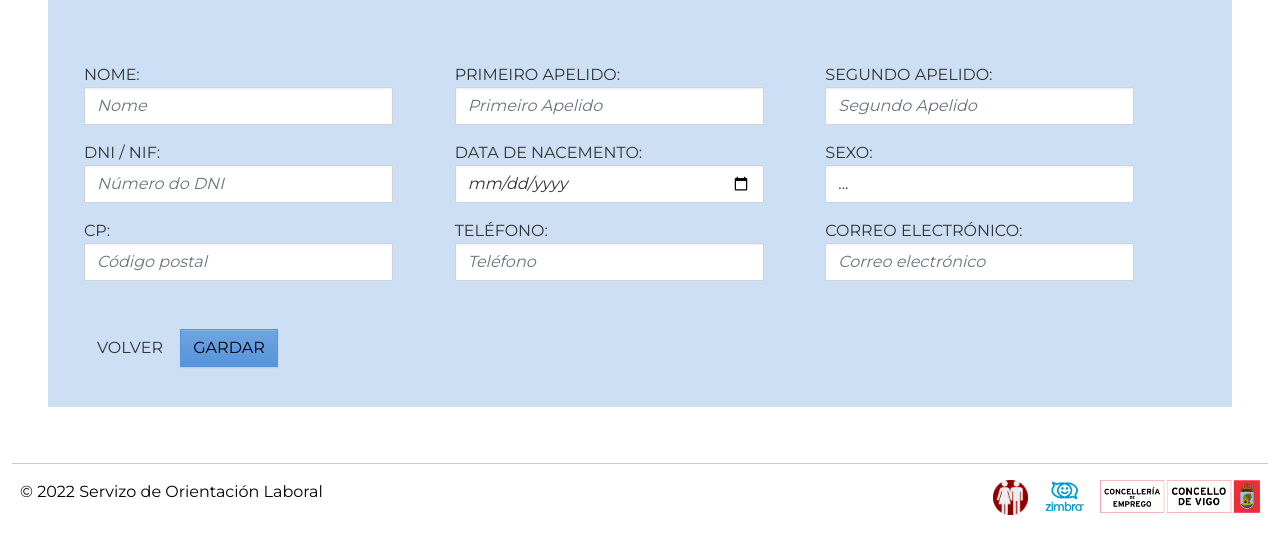
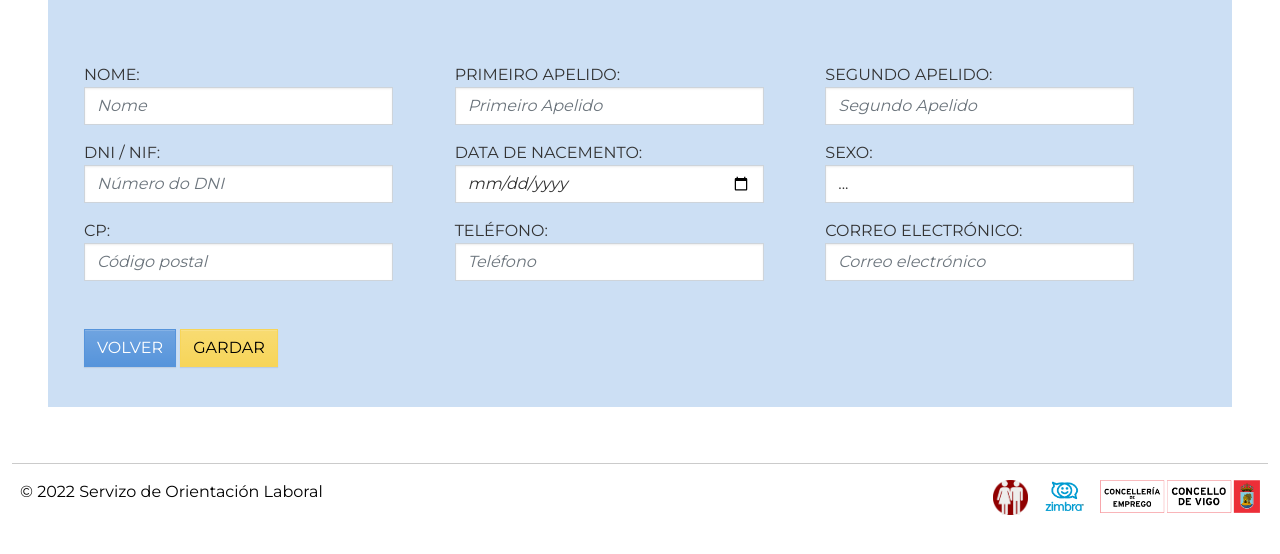
Before and after one commit to DavidSeo4/obra-2, a PHP site: page /persoas/nuevo.php in a window 1280 px wide. Shown: the part 198-752 px from the top of the page. Run offline with PHP 8.4, Linux system fonts and the light colour scheme; the visitor is signed in with stand-in values (Sample User, id 1); some libraries are stand-ins or nearby versions.

Commit message:
botones okay

```diff
--- a/citas/index.php
+++ b/citas/index.php
@@ -89,8 +89,8 @@ echo $buffer;
               </form>
             </div>
             <div class="modal-footer">
-              <button type="button" class="btn " data-bs-dismiss="modal">Pechar</button>
-              <button type="button" href="/citas/guardar.php" class="btn btn-primary">Gardar</button>
+              <button type="button" class="btn btn-primary text-success " data-bs-dismiss="modal">Pechar</button>
+              <button type="button" href="/citas/guardar.php" class="btn btn-secondary">Gardar</button>
             </div>
           </div>
         </div>
--- a/inc/header-out.php
+++ b/inc/header-out.php
@@ -4,7 +4,7 @@
 
 
     <div class="collapse navbar-collapse justify-content-md-center" id="navlogin">
-      <h1 id="solh1" class="text-white">Servizo de Orientación Laboral</h1>
+      <h1 id="solh1" class="text-white mt-4">Servizo de Orientación Laboral</h1>
     </div>
   </nav>
 </header>
--- a/login/login.php
+++ b/login/login.php
@@ -53,7 +53,7 @@ include_once '../inc/header-out.php';?>
                     <input type="checkbox" value="remember-me"> Recórdame
                 </label>
             </div>
-            <button class="w-100 btn btn-lg btn-primary text-success" type="submit">Iniciar</button>
+            <button class="w-100 btn btn-lg btn-secondary" type="submit">Iniciar</button>
 
         </form>
     </div>
--- a/persoas/nuevo.php
+++ b/persoas/nuevo.php
@@ -126,8 +126,8 @@ echo $buffer;
         </div>
         <div class="col-md-4">
           <div class="my-4">
-            <a href="index.php" class="btn btn-default">VOLVER</a>
-            <button type="submit" class="btn btn-primary">GARDAR</button>
+            <a href="index.php" class="btn btn-primary text-success">VOLVER</a>
+            <button type="submit" class="btn btn-secondary">GARDAR</button>
           </div>
         </div>
       </div>
@@ -262,8 +262,8 @@ echo $buffer;
       </div>
       <div class="col-md-4">
         <div class="my-4">
-          <a href="index.php" class="btn btn-default">VOLVER</a>
-          <button type="submit" class="btn btn-primary">GARDAR</button>
+        <a href="index.php" class="btn btn-primary text-success">VOLVER</a>
+            <button type="submit" class="btn btn-secondary">GARDAR</button>
         </div>
       </div>
       </form>
@@ -274,8 +274,8 @@ echo $buffer;
     <div class="tab-pane fade py-3 px-4" id="experiencia" role="tabpanel" aria-labelledby="experiencia-tab">Lorem ipsum dolor sit amet consectetur adipisicing elit. Voluptate, debitis rerum quod eligendi minima impedit provident magnam distinctio omnis. Ullam ducimus nobis architecto dolorum officiis cupiditate veniam nihil molestiae iusto.
     <div class="col-md-4">
           <div class="my-4">
-            <a href="index.php" class="btn btn-default">VOLVER</a>
-            <button type="submit" class="btn btn-primary">GARDAR</button>
+          <a href="index.php" class="btn btn-primary text-success">VOLVER</a>
+            <button type="submit" class="btn btn-secondary">GARDAR</button>
           </div>
         </div>
 
@@ -300,8 +300,8 @@ echo $buffer;
 
       <div class="col-md-4">
           <div class="my-4">
-            <a href="index.php" class="btn btn-default">VOLVER</a>
-            <button type="submit" class="btn btn-primary">GARDAR</button>
+          <a href="index.php" class="btn btn-primary text-success">VOLVER</a>
+            <button type="submit" class="btn btn-secondary">GARDAR</button>
           </div>
         </div>
 
```
Also changed, not shown: empresas/nuevo.php (+8 -8 lines).
